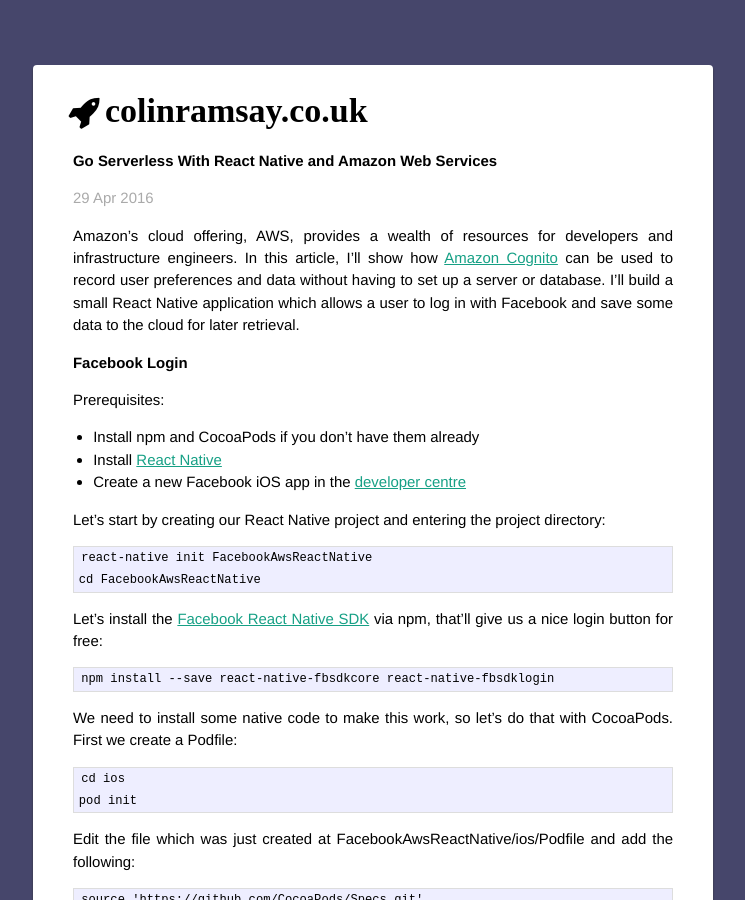
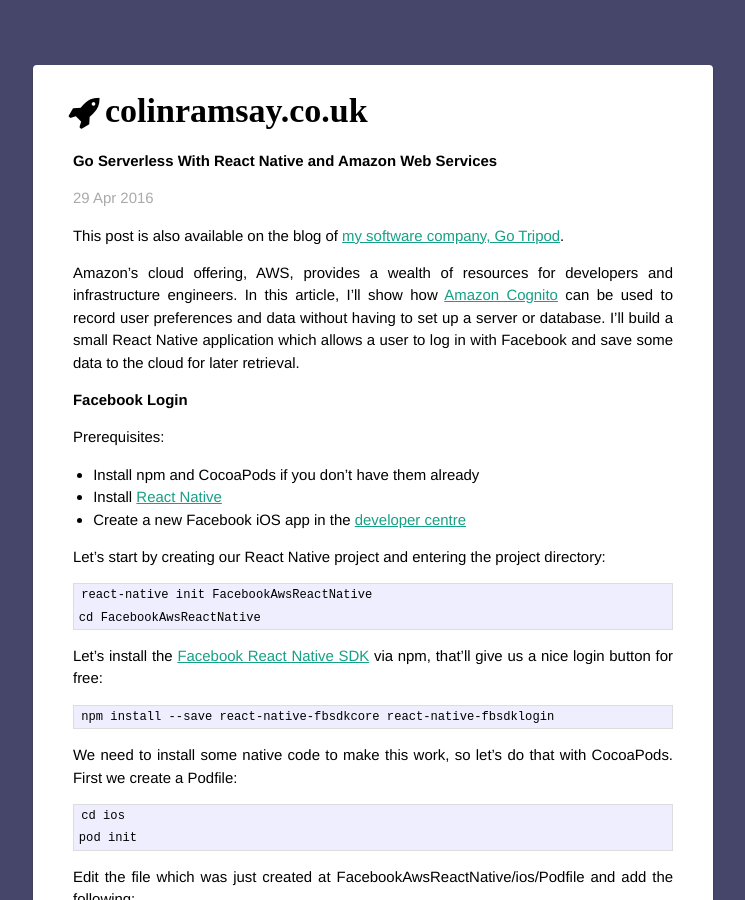
Before and after one commit to hunvreus/colinramsay.github.io, a Jekyll site: the page built from _posts/2016-04-29-go-serverless.markdown, in a window 1280 px wide and 900 px high. Shown: the whole window, without its empty margins (267-1012 px from the left). Built offline with Jekyll 4.4.1, drawn with Linux system fonts in a browser that asks for light colours; some web fonts are replaced.

Commit message:
Update 2016-04-29-go-serverless.markdown

```diff
--- a/_posts/2016-04-29-go-serverless.markdown
+++ b/_posts/2016-04-29-go-serverless.markdown
@@ -3,6 +3,8 @@
 title: Go Serverless With React Native and Amazon Web Services
 published: true
 ---
+
+This post is also available on the blog of [my software company, Go Tripod](http://www.gotripod.com/go-tripod-go-serverless).
 
 Amazon's cloud offering, AWS, provides a wealth of resources for developers and infrastructure engineers. In this article, I'll show how [Amazon Cognito](aws.amazon.com/cognito/) can be used to record user preferences and data without having to set up a server or database. I'll build a small React Native application which allows a user to log in with Facebook and save some data to the cloud for later retrieval.
 
```
